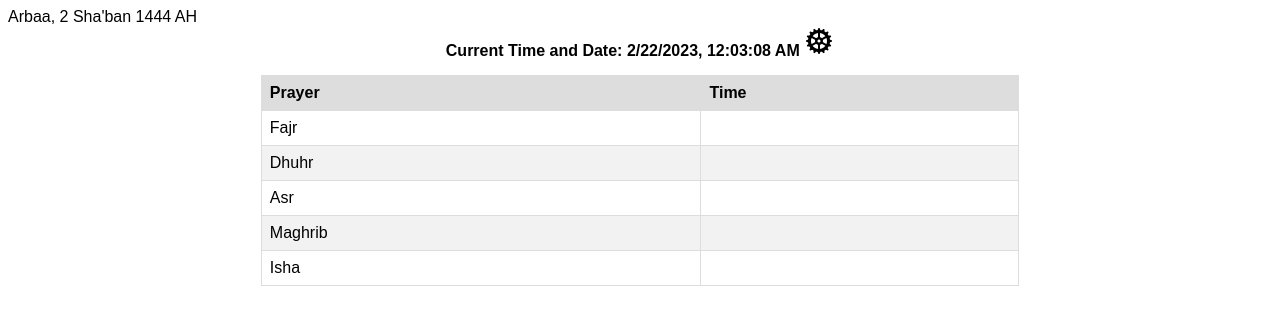
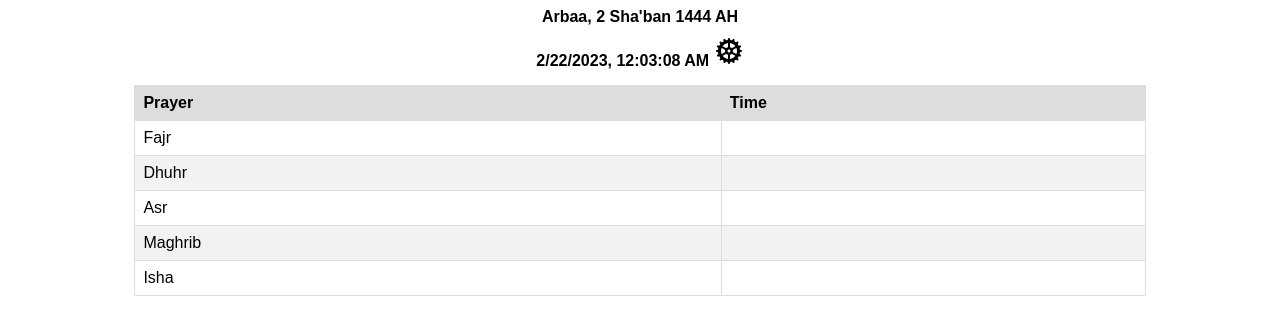
Before and after one commit to esaeed1/PrayerTimeDisplay, a PHP site: page /html/index.html in a window 1280 px wide. Shown: the top 335 px of the page. Run offline with PHP 8.4, Linux system fonts and the light colour scheme.

Commit message:
formated it propery

```diff
--- a/css/style.css
+++ b/css/style.css
@@ -5,6 +5,12 @@ body {
 #current-time-container {
     font-weight: bold;
     margin-bottom: 15px;
+    text-align: center;
+}
+
+#hijri-date {
+    font-weight: bold;
+    margin-bottom: 10px;
     text-align: center;
 }
 
@@ -29,17 +35,6 @@ tr:nth-child(even) {
     background-color: #f2f2f2;
 }
 
-@media screen and (orientation: portrait) {
-    table {
-        width: 100%;
-    }
-}
-
-@media screen and (orientation: landscape) {
-    table {
-        width: 60%;
-    }
-}
 
 .additional-column {
     display: table-cell;
--- a/html/index.html
+++ b/html/index.html
@@ -9,17 +9,17 @@
 
 
 <body>
-<div id="islamic-date"></div>
+<div id="hijri-date"></div>
 <script>
-    var islamicDateElement = document.getElementById("islamic-date");
-    islamicDateElement.innerHTML = writeIslamicDate();
+    var hijriDateElement = document.getElementById("hijri-date");
+    hijriDateElement.innerHTML = writeHijriDate();
 </script>
 </body>
 
 
 <body onload="displayTime()">
 <div id="current-time-container">
-    Current Time and Date: <span id="current-time"></span>
+    <span id="current-time"></span>
     <img id="settings-icon" src="/images/settings-icon.png" alt="Settings Icon">
 </div>
 
--- a/js/hijri-date.js
+++ b/js/hijri-date.js
@@ -84,13 +84,13 @@ function kuwaiticalendar(adjust){
 
     return myRes;
 }
-function writeIslamicDate(adjustment) {
+function writeHijriDate(adjustment) {
     var wdNames = ["Ahad","Ithnin","Thulatha","Arbaa","Khams","Jumuah","Sabt"];
     var iMonthNames = ["Muharram","Safar","Rabi'ul Awwal","Rabi'ul Akhir",
         "Jumadal Ula","Jumadal Akhira","Rajab","Sha'ban",
         "Ramadan","Shawwal","Dhul Qa'ada","Dhul Hijja"];
     var iDate = kuwaiticalendar(adjustment);
-    var outputIslamicDate = wdNames[iDate[4]] + ", "
+    var outputHijriDate = wdNames[iDate[4]] + ", "
         + iDate[5] + " " + iMonthNames[iDate[6]] + " " + iDate[7] + " AH";
-    return outputIslamicDate;
+    return outputHijriDate;
 }
```
